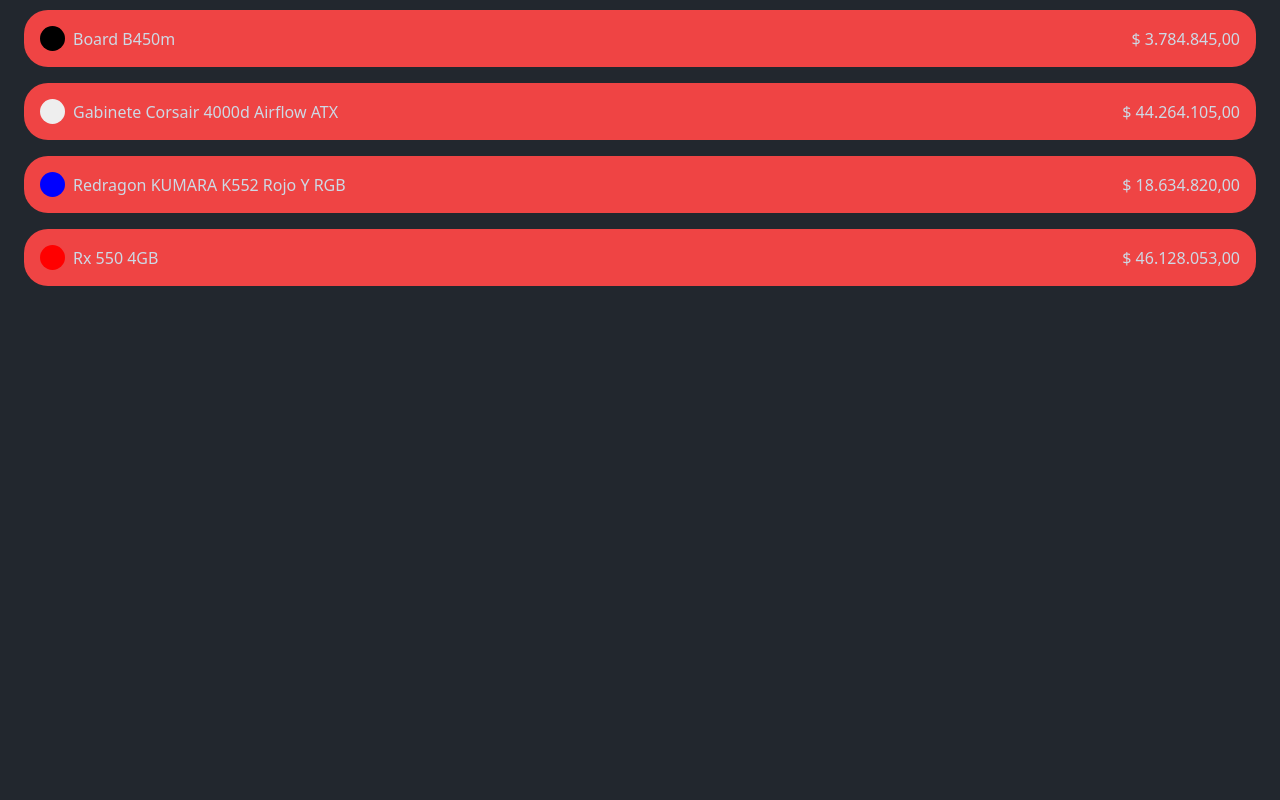
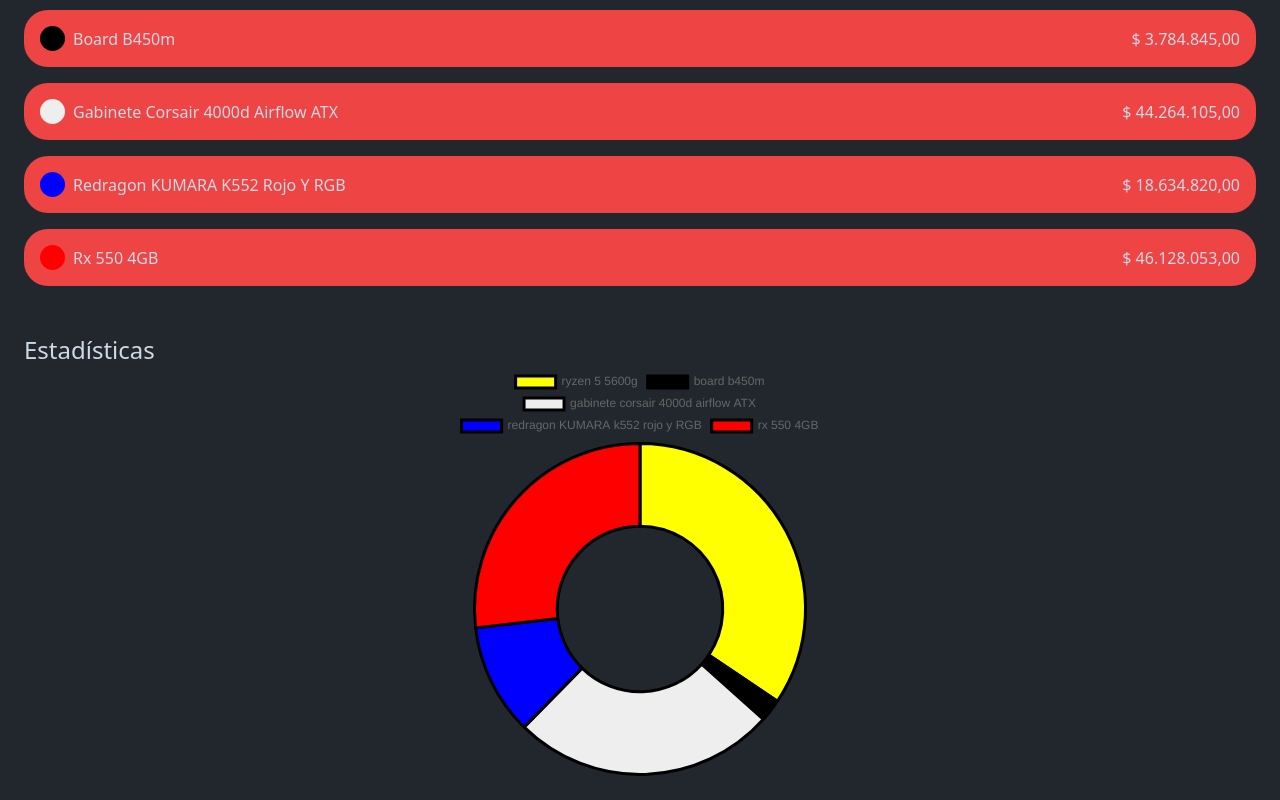
Before and after one commit to daviardev/app-gastos, a Next.js app: page / in a window 1280 px wide. Shown: the part 373-1173 px from the top of the page. Before the commit the page ends 800 px from the top, so only its background shows below. Built offline with nearby package versions, Linux system fonts and the light colour scheme.

Commit message:
Add chart for show expenses

```diff
--- a/src/pages/index.js
+++ b/src/pages/index.js
@@ -1,4 +1,7 @@
 import Head from 'next/head'
+
+import { Doughnut } from 'react-chartjs-2'
+import { Chart as ChartJS, ArcElement, Tooltip, Legend } from 'chart.js'
 
 import Header from 'components/Header'
 import ExpenseCategory from 'components/ExpenseCategory'
@@ -6,6 +9,8 @@
 import { currencyFormatter } from 'utils/currencyFormatter'
 
 export default function Home ({ color, title, amount }) {
+  ChartJS.register(ArcElement, Tooltip, Legend)
+
   const DB_DATE = [
     {
       id: 1,
@@ -57,7 +62,7 @@
 
         <section className='flex items-center gap-2 py-3'>
           <button className='btn btn-primary'>+ Añadir gastos</button>
-          <button className='btn btn-primary-outline'>+ Añadir ingreso</button>
+          <button className='btn btn-primary-outline'>+ Añadir saldo</button>
         </section>
 
         <section className='py-6'>
@@ -75,6 +80,26 @@
             })}
           </div>
         </section>
+
+        <section className='py-6'>
+          <h3 className='text-2xl'>Estadísticas</h3>
+          <div className='xl:w-1/3 2xl:w-1/3 mx-auto md:1/4 sm:w-1/4'>
+            <Doughnut
+              data={{
+                labels: DB_DATE.map(index => index.title),
+                datasets: [
+                  {
+                    label: 'Expenses',
+                    data: DB_DATE.map(index => index.amount),
+                    backgroundColor: DB_DATE.map(index => index.color),
+                    borderColor: '#000',
+                    borderWidth: 3
+                  }
+                ]
+              }}
+            />
+          </div>
+        </section>
       </main>
     </>
   )
```
